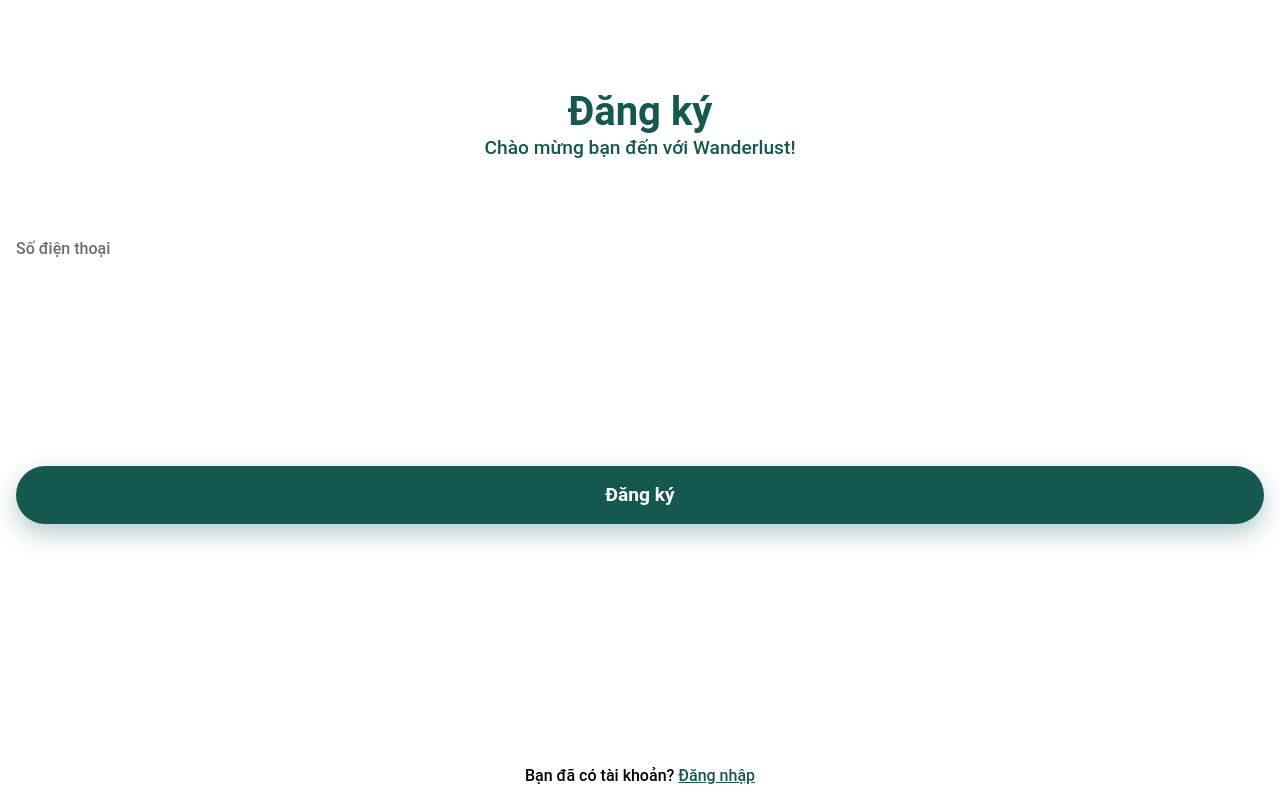
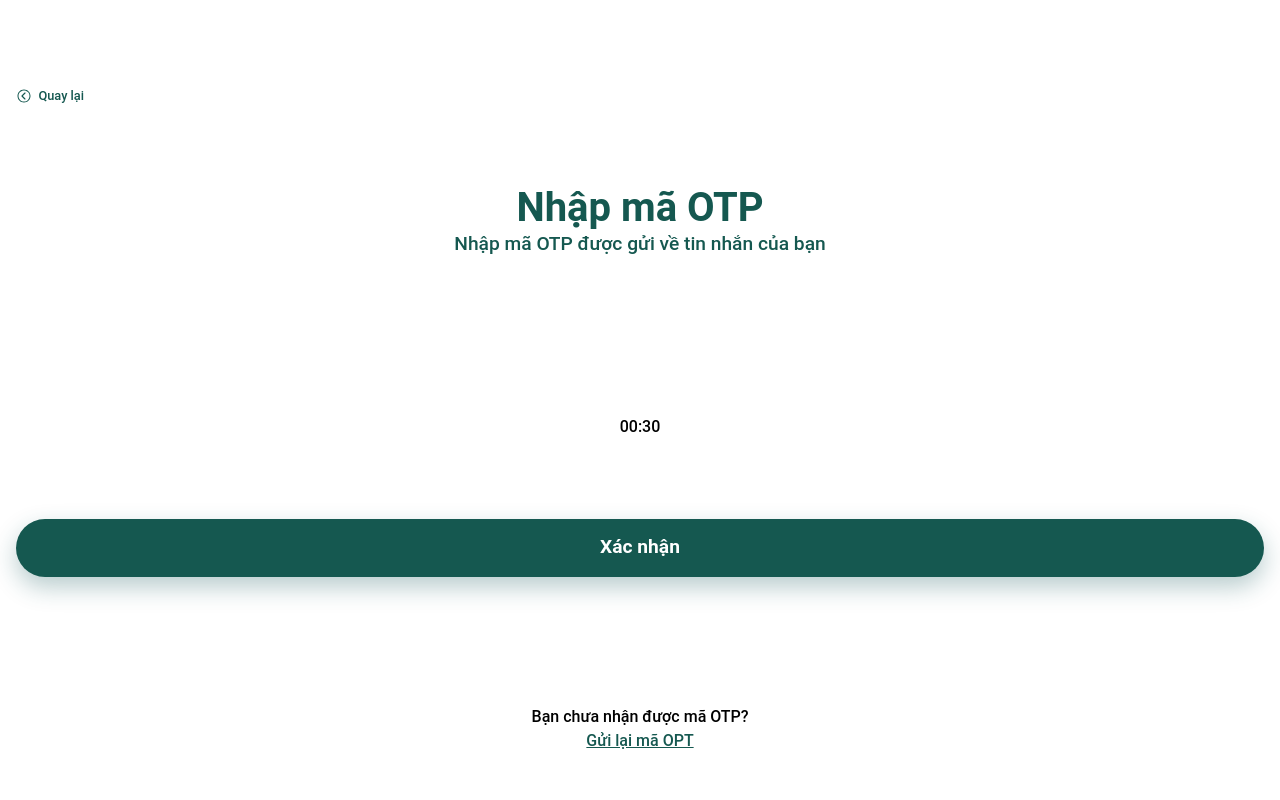
Before and after one commit to LeHaGiaBao/Wanderlust, a React (Vite) app: page /home in a window 1280 px wide. Built offline with nearby package versions, Linux system fonts and the light colour scheme.

Commit message:
Add OTP page

```diff
--- a/src/App.tsx
+++ b/src/App.tsx
@@ -39,6 +39,7 @@ import Profile from './pages/Profile/Profile';
 import Welcome from './pages/Welcome/Welcome/Welcome';
 import Login from './pages/Auth/Login/Login';
 import Register from './pages/Auth/Register/Register';
+import OTP from './pages/Auth/OTP/OTP';
 
 setupIonicReact();
 
@@ -46,7 +47,8 @@ const App: React.FC = () => (
   <IonApp>
     {/* <Welcome /> */}
     {/* <Login /> */}
-    <Register />
+    {/* <Register /> */}
+    <OTP />
     {/* <IonReactRouter>
       <IonTabs>
         <IonRouterOutlet>
--- /dev/null
+++ b/src/pages/Auth/OTP/OTP.css
@@ -0,0 +1,91 @@
+.OTPContainer {
+	height: 100%;
+	padding: 0 16px;
+	margin: 5.5rem 0;
+}
+
+.backContainer {
+	display: flex;
+	flex-direction: row;
+}
+
+.iconBack {
+	color: #155850;
+	width: 1rem;
+	height: 1rem;
+	margin-right: 0.4rem;
+}
+
+.textBack {
+	color: #155850;
+	font-size: 0.8rem;
+	font-style: normal;
+	font-weight: 500;
+	line-height: normal;
+}
+
+.OTPHeader {
+	margin-top: 5rem;
+	text-align: center;
+}
+
+.OTPTitle {
+	color: #155850;
+	font-size: 2.5rem;
+	font-weight: 700;
+}
+
+.OTPSubTitle {
+	color: #155850;
+	font-size: 1.2rem;
+	font-weight: 500;
+}
+
+.formOTPInput {
+	margin-top: 5rem;
+}
+
+.inputOTPField {
+	display: flex;
+	flex-direction: row;
+	justify-content: space-between;
+}
+
+.inputOTP {
+	width: 3rem;
+	height: 3rem;
+	stroke-width: 1px;
+	stroke: #155850;
+	text-align: center;
+}
+
+.OTPTime {
+	margin-top: 2rem;
+	text-align: center;
+	font-size: 1rem;
+	font-weight: 500;
+}
+
+.buttonInput {
+	margin: 5rem 0;
+	background-color: #155850;
+	width: 100%;
+	height: 3.6rem;
+	border-radius: 50px;
+	color: white;
+	font-size: 1.2rem;
+	font-weight: 600;
+	box-shadow: 0px 10px 25px 0px rgba(21, 86, 88, 0.3);
+}
+
+.subFooter {
+	margin-top: 3rem;
+	text-align: center;
+	font-size: 1rem;
+	font-weight: 500;
+}
+
+.registerText {
+	color: #155850;
+	text-decoration: underline;
+}
--- /dev/null
+++ b/src/pages/Auth/OTP/OTP.tsx
@@ -0,0 +1,48 @@
+import React from 'react';
+import './OTP.css'
+import { IonContent } from '@ionic/react';
+import { IoIosArrowDropleft } from "react-icons/io";
+
+function OTP() {
+    return (
+        <>
+            <IonContent fullscreen>
+                <div className='OTPContainer'>
+                    <div className='backContainer'>
+                        <IoIosArrowDropleft className='iconBack' />
+                        <div className='textBack'>Quay lại</div>
+                    </div>
+                    <div className='OTPHeader'>
+                        <h1 className='OTPTitle'>Nhập mã OTP</h1>
+                        <h2 className='OTPSubTitle'>Nhập mã OTP được gửi về tin nhắn của bạn</h2>
+                    </div>
+                    <form className='formOTPInput'>
+                        <div className='inputOTPField'>
+                            <input type='text' inputMode='numeric' maxLength={1} className='inputOTP' />
+                            <input type='text' inputMode='numeric' maxLength={1} className='inputOTP' />
+                            <input type='text' inputMode='numeric' maxLength={1} className='inputOTP' />
+                            <input type='text' inputMode='numeric' maxLength={1} className='inputOTP' />
+                            <input type='text' inputMode='numeric' maxLength={1} className='inputOTP' />
+                            <input type='text' inputMode='numeric' maxLength={1} className='inputOTP' />
+
+                        </div>
+
+                        <div className='OTPTime'>
+                            00:30
+                        </div>
+
+                        <button className='buttonInput'>Xác nhận</button>
+                    </form>
+                    <div className='subFooter'>
+                        Bạn chưa nhận được mã OTP?
+                        {' '}
+                        <br />
+                        <span className='registerText'>Gửi lại mã OPT</span>
+                    </div>
+                </div>
+            </IonContent>
+        </>
+    );
+}
+
+export default OTP;
```
